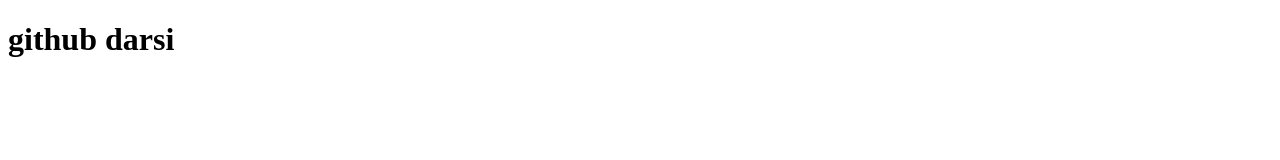
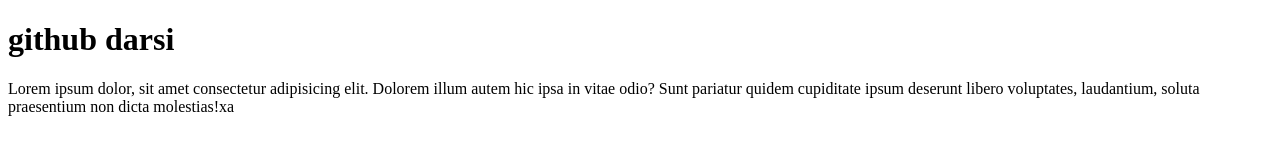
Before and after one commit to Robiyaxon/kino2sayt, a plain HTML site: page index.html in a window 1280 px wide. Drawn offline with Linux system fonts and the light colour scheme.

Commit message:
p qoshildi

```diff
--- a/index.html
+++ b/index.html
@@ -8,6 +8,7 @@
 </head>
 <body>
     <h1>github darsi</h1>
+    <p>Lorem ipsum dolor, sit amet consectetur adipisicing elit. Dolorem illum autem hic ipsa in vitae odio? Sunt pariatur quidem cupiditate ipsum deserunt libero voluptates, laudantium, soluta praesentium non dicta molestias!xa</p>
 </body>
 
 </html>
```
